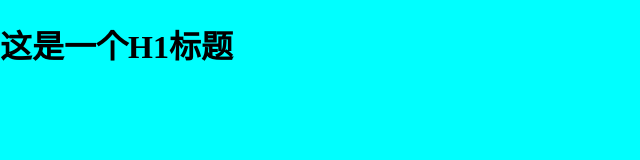
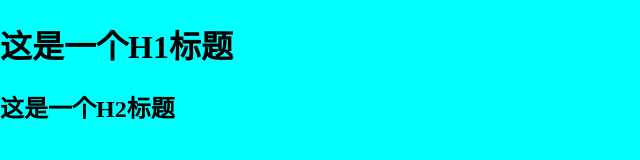
Before and after one commit to wangwei0106/01-, a plain HTML site: page index.html in a window 1280 px wide. Shown: the whole page, without its empty margins (0-640 px from the left). Drawn offline with Linux system fonts and the light colour scheme.

Commit message:
第二次提交

```diff
--- a/index.html
+++ b/index.html
@@ -8,6 +8,7 @@
   </head>
   <body>
     <h1>这是一个H1标题</h1>
+    <h2>这是一个H2标题</h2>
 
     <script src="./index.js"></script>
   </body>
```
